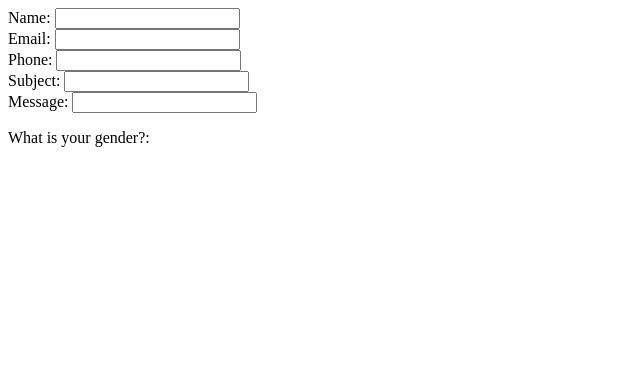
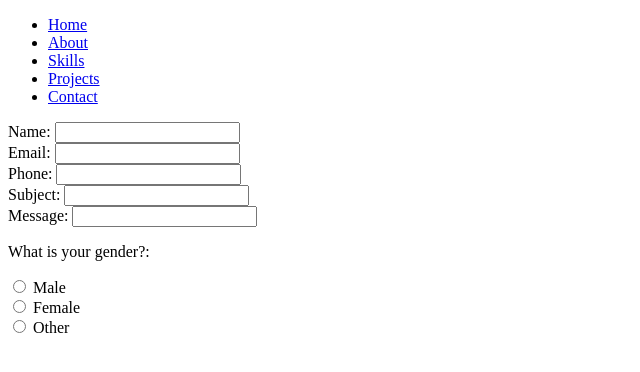
Before and after one commit to Azaan-M/PortfolioProject, a plain HTML site: page contact.html in a window 1280 px wide. Shown: the whole page, without its empty margins (0-640 px from the left). Drawn offline with Linux system fonts and the light colour scheme.

Commit message:
Hello World

```diff
--- a/contact.html
+++ b/contact.html
@@ -6,6 +6,16 @@
     <title>Contact</title>
   </head>
   <body>
+    <nav>
+      <ul>
+        <li><a href="index.html">Home</a></li>
+        <li><a href="about.html">About</a></li>
+        <li><a href="skills.html">Skills</a></li>
+        <li><a href="projects.html">Projects</a></li>
+        <li><a href="contact.html">Contact</a></li>
+      </ul>
+    </nav>
+
     <form>
       <label>Name:</label>
       <input type="text" id="name" /><br />
@@ -18,7 +28,12 @@
       <label>Message:</label>
       <input type="text" id="message" /><br />
       <p>What is your gender?:</p>
-      <label></label>
+      <input type="radio" id="M" />
+      <label>Male</label><br />
+      <input type="radio" id="F" />
+      <label>Female</label><br />
+      <input type="radio" id="O" />
+      <label>Other</label><br />
     </form>
   </body>
 </html>
```
Also changed, not shown: about.html (+10 -0 lines), index.html (+1 -3 lines), projects.html (+10 -0 lines), skills.html (+10 -0 lines).
